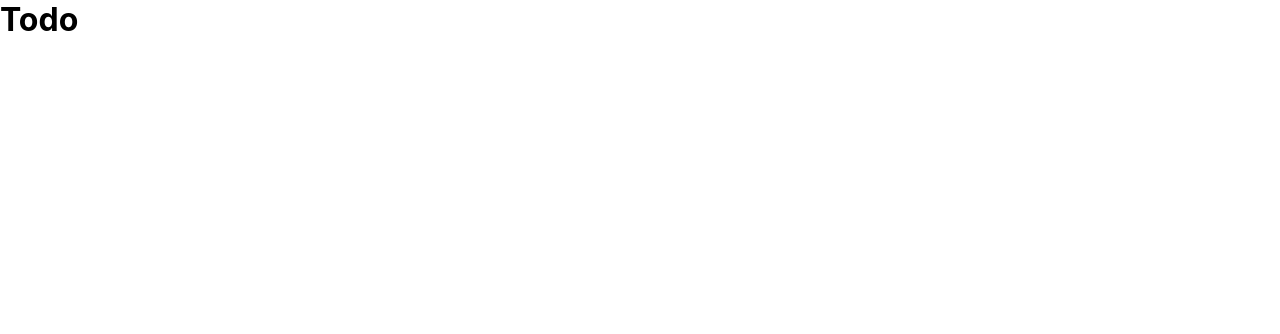
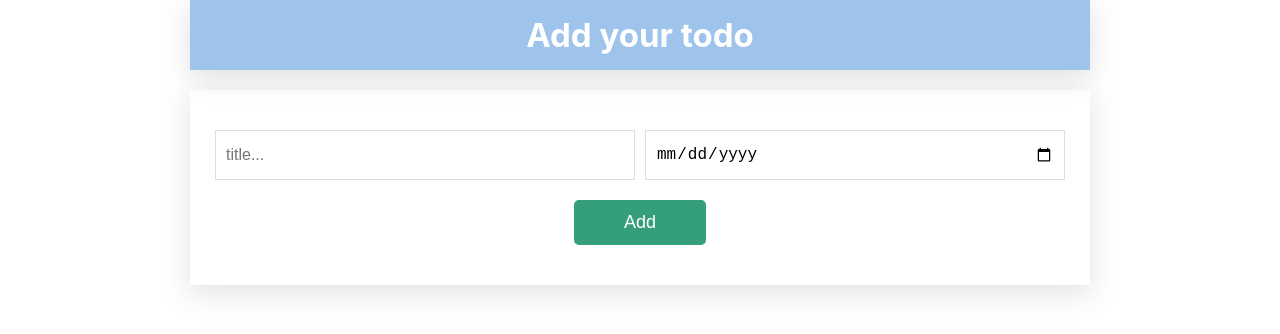
Before and after one commit to nirajankarki5/fullstack-todo-app, a React (Create React App) app in the folder frontend/: page / in a window 1280 px wide. Shown: the top 334 px of the page. Built offline with nearby package versions, Linux system fonts and the light colour scheme.

Commit message:
added input

```diff
--- a/frontend/src/App.js
+++ b/frontend/src/App.js
@@ -1,7 +1,20 @@
 function App() {
   return (
     <div className="App">
-      <h1> Todo</h1>
+      <header>
+        <nav className="navbar">
+          <h2>Add your todo</h2>
+        </nav>
+      </header>
+      <main className="main-container">
+        <form>
+          <div className="input-div">
+            <input type="text" placeholder="title..." required />
+            <input type="date" required />
+          </div>
+          <button type="submit">Add</button>
+        </form>
+      </main>
     </div>
   );
 }
--- a/frontend/src/index.css
+++ b/frontend/src/index.css
@@ -10,4 +10,54 @@ body {
     sans-serif;
   -webkit-font-smoothing: antialiased;
   -moz-osx-font-smoothing: grayscale;
+
+  color: #333;
 }
+
+.App {
+  margin: 0 auto;
+  max-width: 900px;
+}
+
+.navbar {
+  padding: 15px;
+
+  box-shadow: rgba(100, 100, 111, 0.2) 0px 7px 29px 0px;
+  font-size: 22px;
+  text-align: center;
+  color: #fff;
+  background-color: #9ec4ec;
+}
+
+.main-container {
+  margin-top: 20px;
+  padding: 40px 25px;
+  font-size: 16px;
+  box-shadow: rgba(100, 100, 111, 0.2) 0px 7px 29px 0px;
+  text-align: center;
+}
+
+.input-div {
+  display: flex;
+  justify-content: space-between;
+  gap: 10px;
+}
+
+input {
+  width: 100%;
+  height: 50px;
+  font-size: 16px;
+  border: 1px solid #ddd;
+  padding: 5px 10px;
+}
+
+button {
+  padding: 12px 50px;
+  margin-top: 20px;
+  font-size: 18px;
+  color: #fff;
+  background-color: #359f7a;
+  border: none;
+  border-radius: 5px;
+  cursor: pointer;
+}
```
